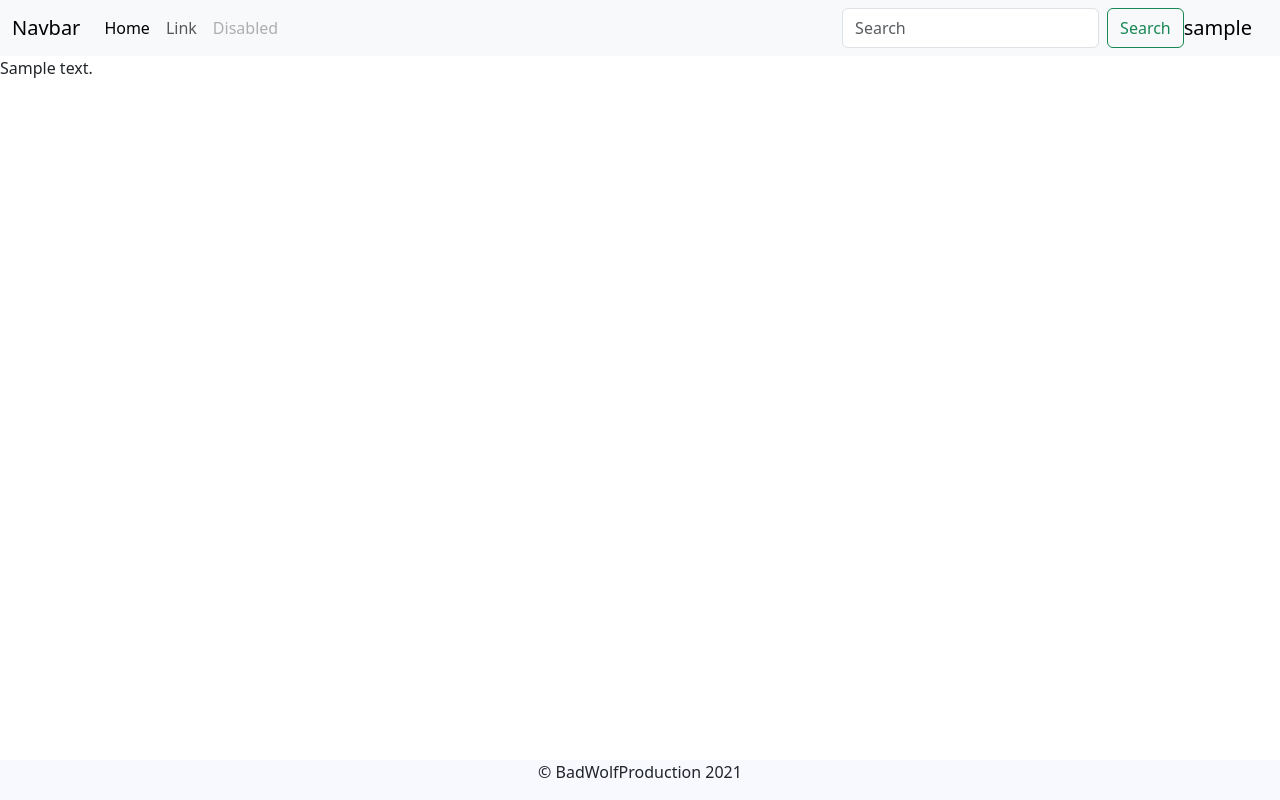
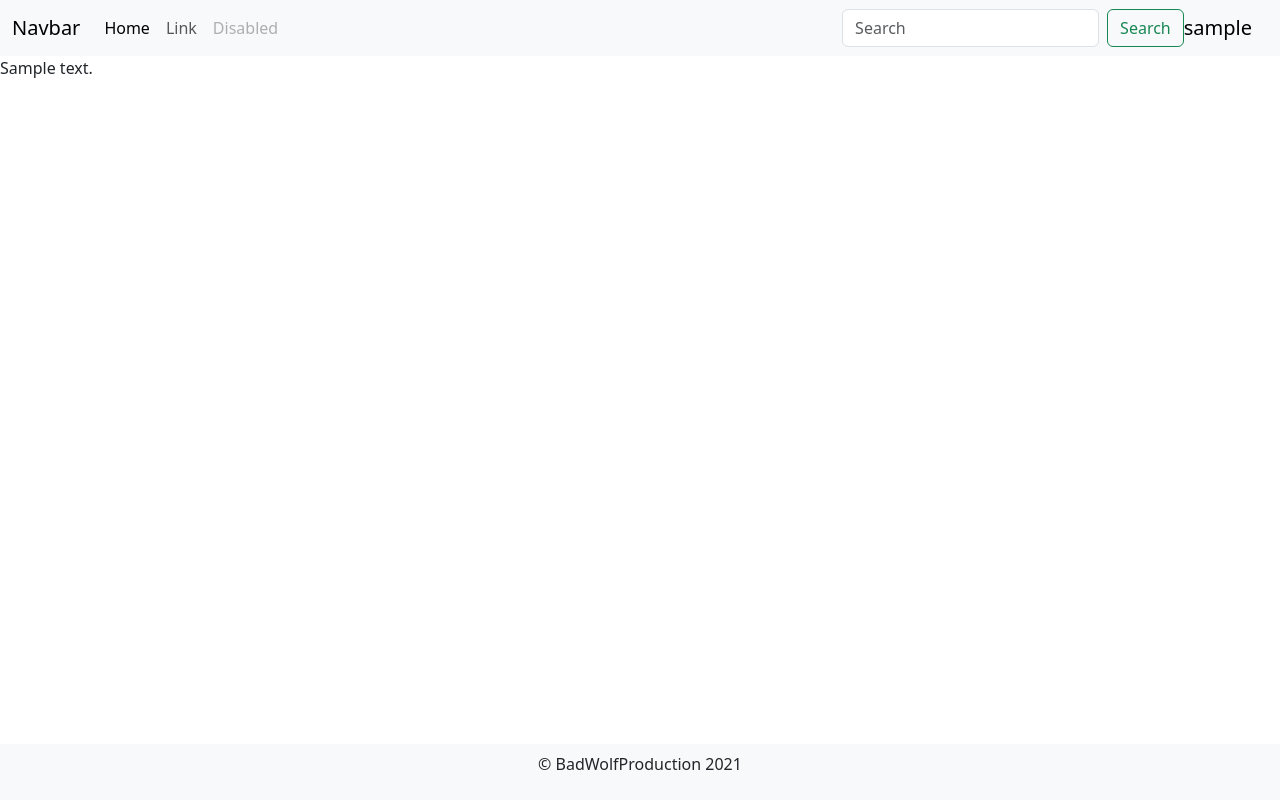
Before and after one commit to thinknetica-django-lab-05/vovkpavlik, a Django app: template templates/main/base.html in a window 1280 px wide. Run offline with Django 3.2, Linux system fonts and the light colour scheme; the template is opened without the code that fills it: most values are stand-ins (such as "Sample title", 1, 10 or a date in 2020); data that the repository does not hold is empty; some libraries are stand-ins or nearby versions.

Commit message:
Changed Category model. changed footer.

```diff
--- a/requirements.txt
+++ b/requirements.txt
@@ -1,3 +1,4 @@
 Django==3.2.8
 django-ckeditor==6.1.0
 django-constance==2.8.0
+pytils~=0.3
--- a/templates/main/includes/footer.html
+++ b/templates/main/includes/footer.html
@@ -1,15 +1,5 @@
-<!-- FOOTER -->
-<style>
-  .footer {
-    position: fixed;
-    left: 0;
-    bottom: 0;
-    width: 100%;
-    background-color: #F8F8FF;
-    text-align: center;
-  }
-</style>
-
-<div class="footer">
-  <p>© BadWolfProduction  {% now 'Y' %}</p>
-</div>
+<nav class="navbar fixed-bottom navbar-light bg-light">
+  <div class="container-fluid justify-content-center " >
+      <p>© BadWolfProduction  {% now 'Y' %}</p>
+  </div>
+</nav>
--- a/templates/main/includes/header.html
+++ b/templates/main/includes/header.html
@@ -21,8 +21,10 @@
 				<form class="d-flex">
 					<input class="form-control me-2" type="search" placeholder="Search" aria-label="Search">
 					<button class="btn btn-outline-success" type="submit">Search</button>
-					<a class="navbar-brand" href="#">{{username}}</a>
+{#					<a class="navbar-brand" href="#">{{username}}</a>#}
 				</form>
+                <a class="navbar-brand" href="#">{{username}}</a>
+{#                <a class="navbar-brand" href="#">Notifications</a>#}
 			</div>
 		</div>
 	</nav>
```
Also changed, not shown: main/models.py (+3 -5 lines).
